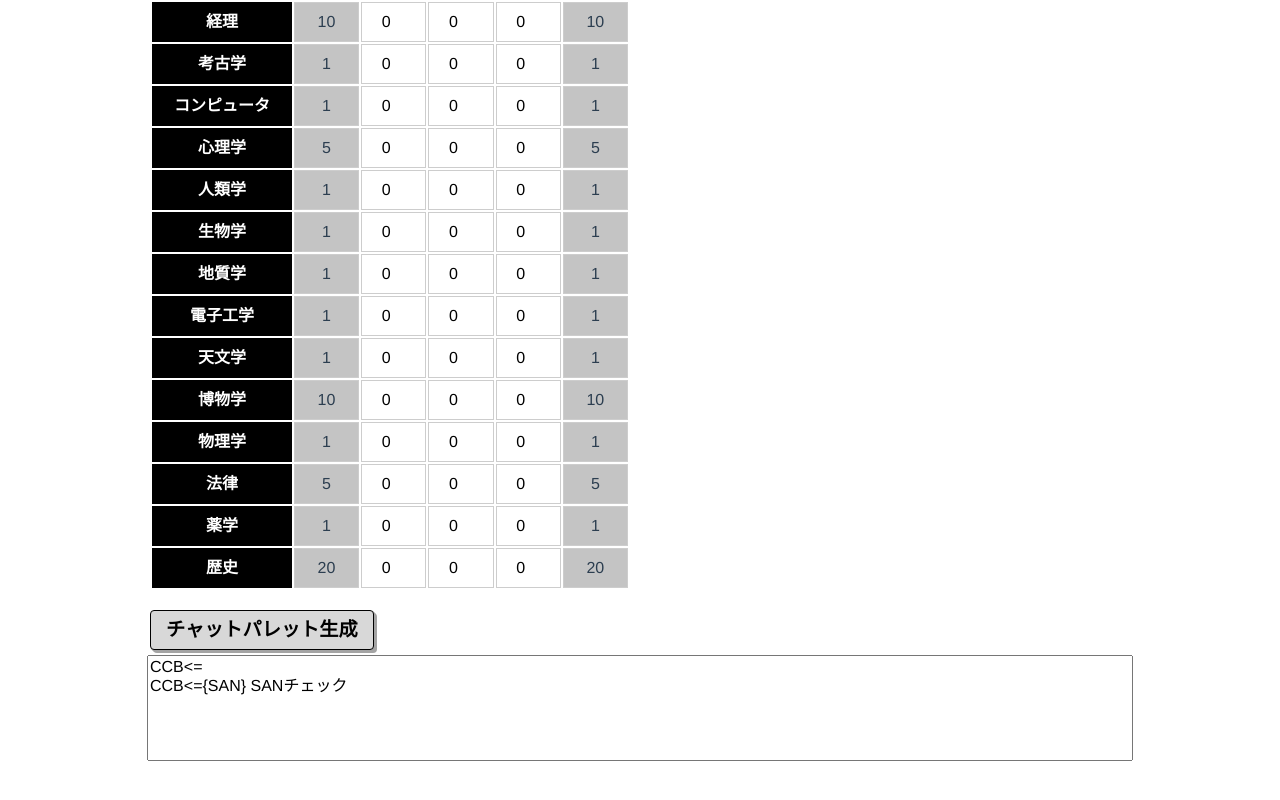
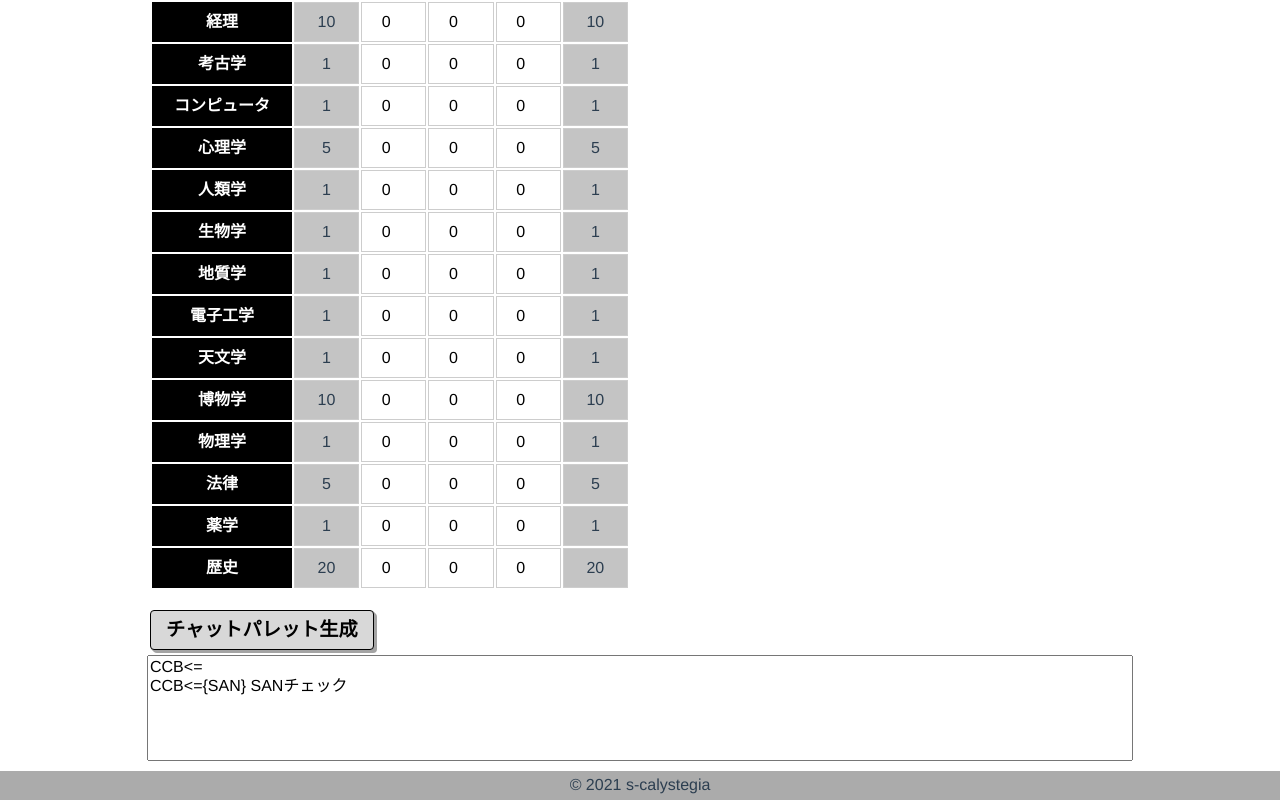
Before and after one commit to sueCalystegia00/CoC-chara-maker, a Vue app: page / in a window 1280 px wide. Shown: the part 2109-2909 px from the top of the page. Before the commit the page ends 2880 px from the top, so only its background shows below. Built offline with nearby package versions, Linux system fonts and the light colour scheme; no server answers.

Commit message:
©追加

```diff
--- a/src/App.vue
+++ b/src/App.vue
@@ -2,16 +2,19 @@
   <div id="app">
     <Header />
     <router-view />
+    <Footer />
   </div>
 </template>
 
 <script>
 import "normalize.css";
 import Header from "@/components/Header.vue";
+import Footer from "@/components/Footer.vue";
 export default {
   name: "App",
   components: {
     Header,
+    Footer,
   },
 };
 </script>
--- /dev/null
+++ b/src/components/Footer.vue
@@ -0,0 +1,24 @@
+<template>
+  <footer class="footer">
+    <p>© 2021 s-calystegia</p>
+  </footer>
+</template>
+
+<script>
+export default {
+  name: "Footer",
+};
+</script>
+
+<!-- Add "scoped" attribute to limit CSS to this component only -->
+<style scoped>
+.footer {
+  width: 100%;
+  height: 200px;
+  display: flex;
+  flex-direction: column;
+  justify-content: center;
+  align-items: center;
+  background-color: #ababab;
+}
+</style>
--- a/src/views/Home.vue
+++ b/src/views/Home.vue
@@ -42,6 +42,7 @@
   width: 100%;
   max-width: 1000px;
   display: flex;
+  flex: 1;
   flex-direction: column;
   align-items: center;
   padding: 10px;
```
